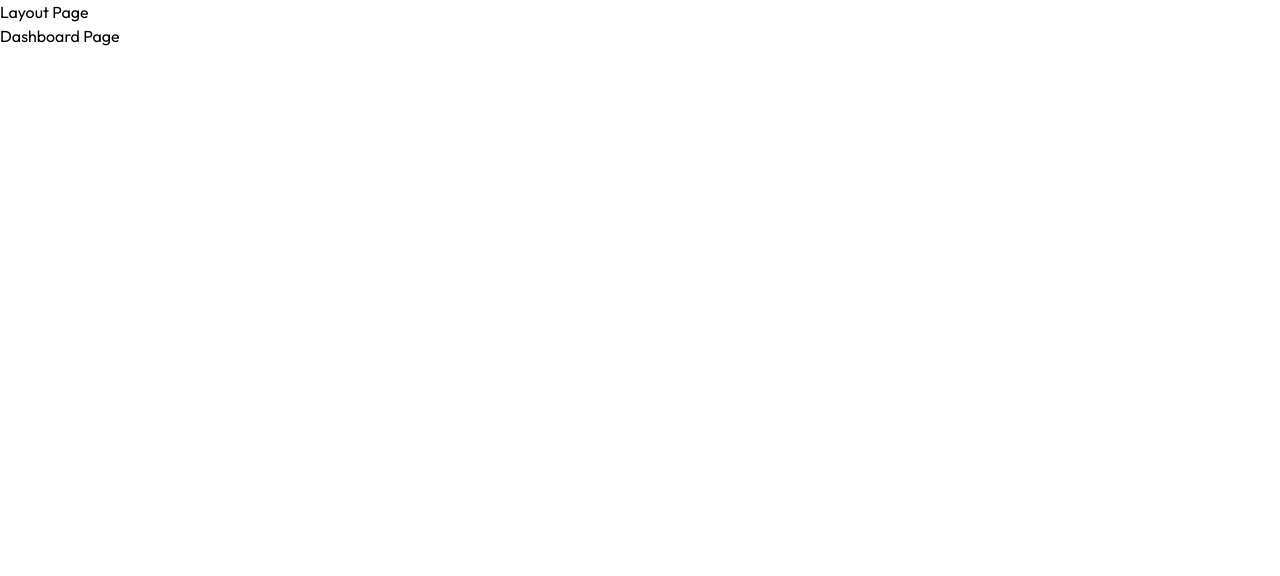
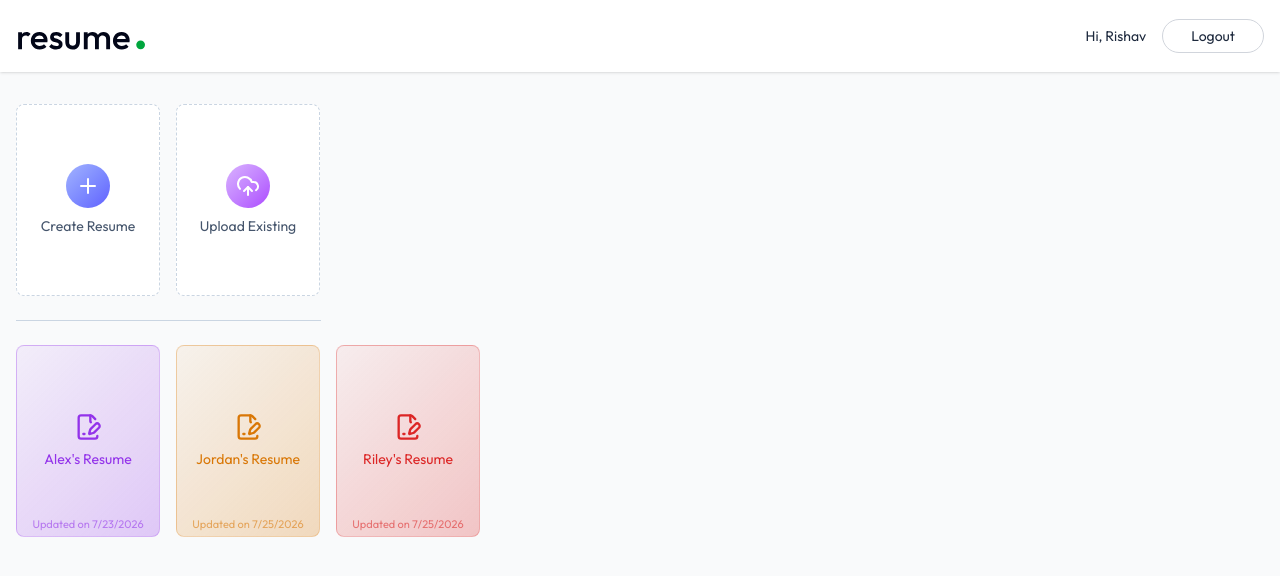
Before and after one commit to rishavraj45/AI_ResumeBuilder, a React (Vite) app in the folder client/: page /app in a window 1280 px wide. Shown: the top 576 px of the page. Built offline with nearby package versions, Linux system fonts and the light colour scheme; the HTML template or start-up script is replaced by a standard one.

Commit message:
dashboard UI

```diff
--- a/client/src/assets/assets.js
+++ b/client/src/assets/assets.js
@@ -81,8 +81,8 @@
                 _id: "68d4f89dc8f0d46dc8a8b147"
             }
         ],
-        updatedAt: "2025-09-23T13:39:38.395Z",
-        createdAt: "2025-09-23T13:39:38.395Z"
+        updatedAt: "2026-07-23T13:39:38.395Z",
+        createdAt: "2026-07-23T13:39:38.395Z"
     },
     {
         // ----------------------------------------------------- Resume 2 ------------------------------------------------------
@@ -156,8 +156,8 @@
                 _id: "78e3b42c2d5ff49286cc1495"
             }
         ],
-        updatedAt: "2025-09-25T15:10:21.184Z",
-        createdAt: "2025-09-25T15:10:21.184Z"
+        updatedAt: "2026-07-25T15:10:21.184Z",
+        createdAt: "2026-07-25T15:10:21.184Z"
     },
     {
         // ----------------------------------------------------- Resume 3 ------------------------------------------------------
@@ -231,7 +231,7 @@
                 _id: "89f4c53d3e6gg59397dd259m"
             }
         ],
-        updatedAt: "2025-09-25T15:26:49.652Z",
-        createdAt: "2025-09-25T15:26:49.652Z"
+        updatedAt: "2026-07-25T15:26:49.652Z",
+        createdAt: "2026-07-25T15:26:49.652Z"
     }
 ]
--- /dev/null
+++ b/client/src/components/Navbar.jsx
@@ -0,0 +1,30 @@
+import { Link, useNavigate } from 'react-router-dom'
+import React from 'react'
+
+const Navbar = () => {
+    const user = {name: 'Rishav'}
+    const navigate = useNavigate();
+
+    const logoutUser = () => {
+        navigate('/')
+    }
+
+  return (
+    <div className='shadow bg-white'>
+        <nav className='flex items-center justify-between max-w-7xl mx-auto px-4 py-3.5 text-slate-800 transition-all'>
+            <Link to='/'>
+                <img src="/logo.svg" alt='logo' className='h-11 w-auto' />
+            </Link>
+            <div className='flex items-center gap-4 text-sm'>
+                <p className='max-sm:hidden'>Hi, {user?.name}</p>
+                <button onClick={logoutUser} className='bg-white hover:bg-slate-50 border border-gray-300 px-7 py-1.5 rounded-full active:scale-95 transition-all'>
+                    Logout
+                </button>
+            </div>
+        </nav>
+
+    </div>
+  )
+}
+
+export default Navbar
--- a/client/src/pages/Dashboard.jsx
+++ b/client/src/pages/Dashboard.jsx
@@ -1,9 +1,63 @@
-import React from 'react'
+import { FilePenLineIcon, PencilIcon, PlusIcon, TrashIcon, UploadCloudIcon } from 'lucide-react'
+import React, { useEffect, useState } from 'react'
+import { dummyResumeData } from '../assets/assets'
 
 const Dashboard = () => {
+
+  const colors = ["#9333ea","#d97706","#dc2626","#0284c7","#16a34a"]
+  const [allResumes, setAllResumes] = useState([])
+
+  const loadAllResumes = async () => {
+    setAllResumes(dummyResumeData)
+  }
+
+  useEffect(() => {
+  loadAllResumes()
+}, [])
+
   return (
     <div>
-      <h1>Dashboard Page</h1>
+      <div className='max-w-7xl mx-auto px-4 py-8'>
+        <p className='text-2xl font-medium mb-6 bg-gradient-to-r from-slate-600 to-slate-700 bg-clip-text text-transparent sm:hidden'>
+          Welcome, Rishav
+        </p>
+
+        <div className='flex gap-4'>
+          <button className='w-full bg-white sm:max-w-36 h-48 flex flex-col items-center justify-center rounded-lg gap-2 text-slate-600 border border-dashed border-slate-300 group hover:border-indigo-500 hover:shadow-lg transition-all duration-300 cursor-pointer'>
+            <PlusIcon className='size-11 transition-all duration-300 p-2.5 bg-gradient-to-br from-indigo-300 to-indigo-500 text-white rounded-full' />
+            <p className='text-sm group-hover:text-indigo-600 transition-all duration-300'>
+              Create Resume
+            </p>
+          </button>
+          <button className='w-full bg-white sm:max-w-36 h-48 flex flex-col items-center justify-center rounded-lg gap-2 text-slate-600 border border-dashed border-slate-300 group hover:border-purple-500 hover:shadow-lg transition-all duration-300 cursor-pointer'>
+            <UploadCloudIcon className='size-11 transition-all duration-300 p-2.5 bg-gradient-to-br from-purple-300 to-purple-500 text-white rounded-full' />
+            <p className='text-sm group-hover:text-purple-600 transition-all duration-300'>
+              Upload Existing
+            </p>
+          </button>
+        </div>
+
+        <hr className='border-slate-300 my-6 sm:w-[305px]' />
+
+        <div className='grid grid-cols-2 sm:flex flex-wrap gap-4'>
+          {allResumes.map((resume, index)=>{
+            const baseColor = colors[index % colors.length];
+            return (
+              <button key={index} className='relative w-full sm:max-w-36 h-48 flex flex-col items-center justify-center rounded-lg gap-2 border group hover:shadow-lg transition-all duration-300 cursor-pointer' style={{background: `linear-gradient(135deg, ${baseColor}10, ${baseColor}40)`, borderColor: baseColor + '40'}}>
+                <FilePenLineIcon className='size-7 group-hover:scale-105 transition-all' style={{color: baseColor}} />
+                <p className='text-sm group-hover:scale-105 transition-all px-2 text-center' style={{color: baseColor}}>{resume.title}</p>
+                <p className='absolute bottom-1 text-[11px] text-slate-400 group-hover:text-slate-500 transition-all duration-300 px-2 text-center' style={{color: baseColor + '90'}}>
+                  Updated on {new Date(resume.updatedAt).toLocaleDateString()}
+                </p>
+                <div className='absolute top-1 right-1 group-hover:flex items-center hidden'>
+                  <TrashIcon className='size-7 p-1.5 hover:bg-white/50 rounded text-slate-700 transition-colors' />
+                  <PencilIcon className='size-7 p-1.5 hover:bg-white/50 rounded text-slate-700 transition-colors' />
+                </div>
+              </button>
+            )
+          })}
+        </div>
+      </div>
     </div>
   )
 }
--- a/client/src/pages/Layout.jsx
+++ b/client/src/pages/Layout.jsx
@@ -1,11 +1,12 @@
 import React from 'react'
 import { Outlet } from 'react-router-dom'
+import Navbar from '../components/Navbar'
 
 const Layout = () => {
   return (
     <div>
-      <h1>Layout Page</h1>
-      <div>
+      <div className='min-h-screen bg-gray-50'>
+        <Navbar />
         <Outlet />
       </div>
     </div>
```
